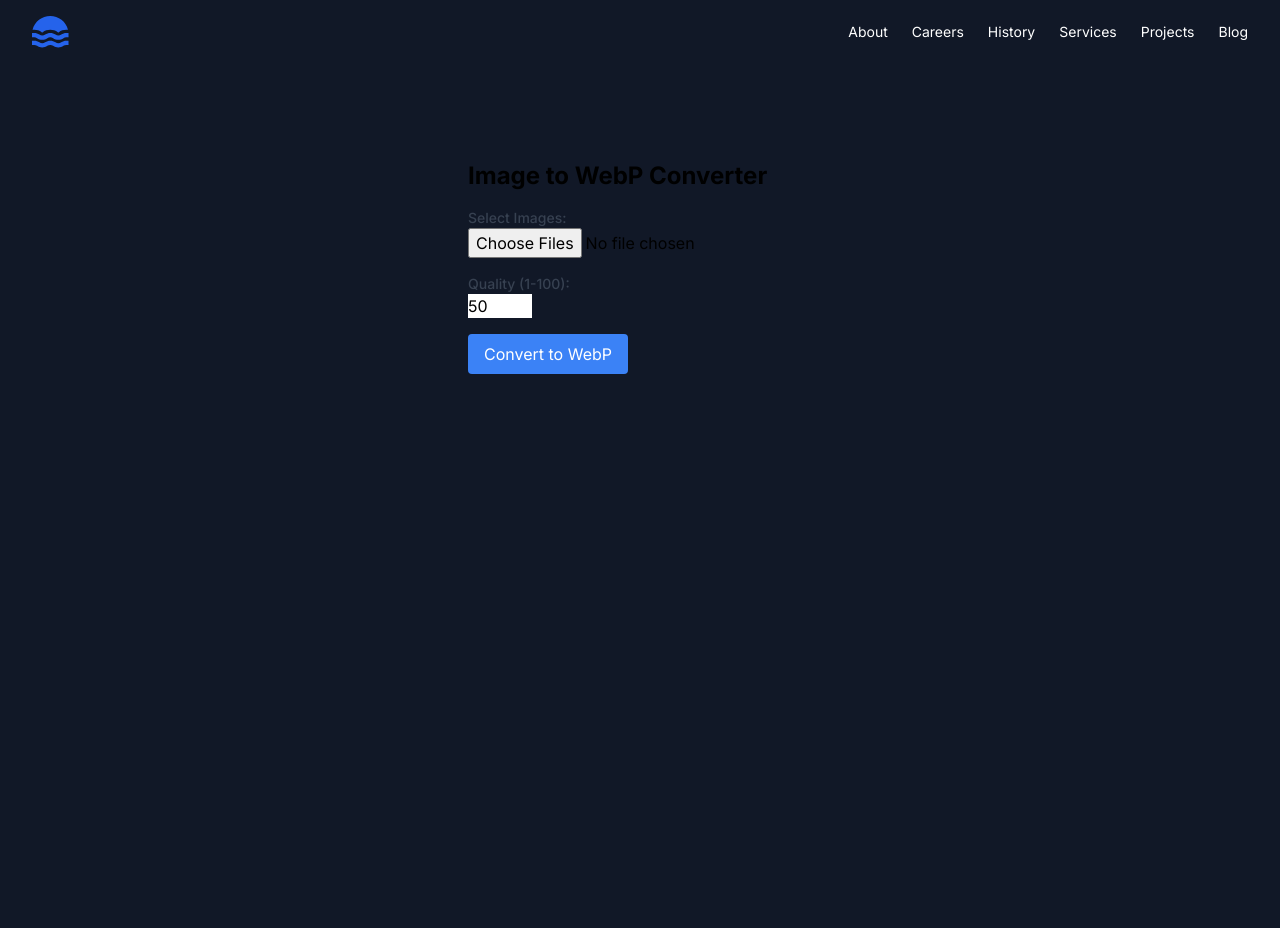
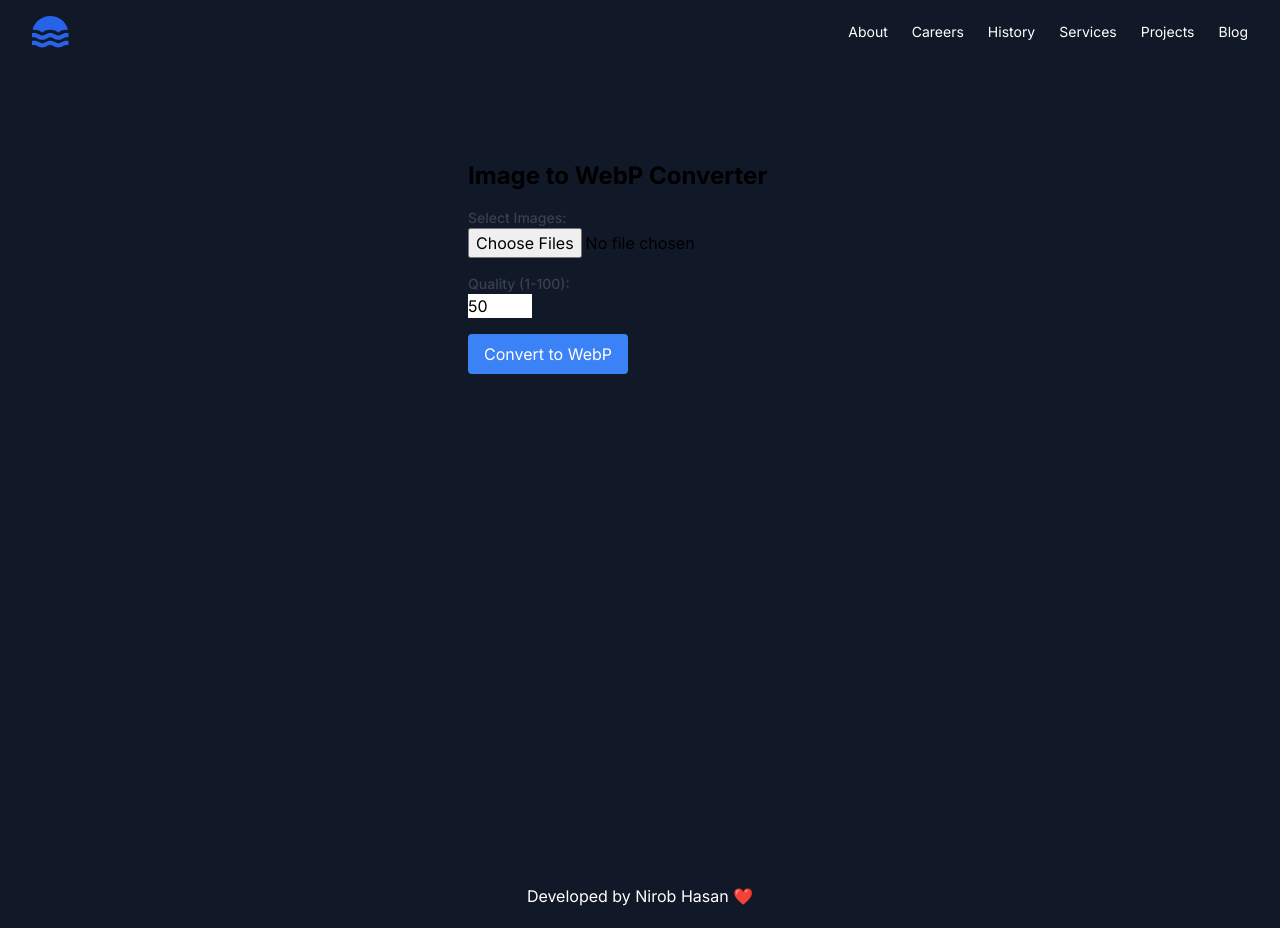
Before and after one commit to NirobxHasan/image-converter-client, a Next.js app: page / in a window 1280 px wide. Before the commit the page ends 864 px from the top, so only its background shows below. Built offline with nearby package versions, Linux system fonts and the light colour scheme.

Commit message:
All added

```diff
--- /dev/null
+++ b/src/app/_components/footer/Footer.tsx
@@ -0,0 +1,14 @@
+function Footer() {
+    return (
+        <div>
+            {/* <hr className=" border-gray-500 mx-20" /> */}
+            <div className="text-center text-white py-5">
+                <h1>
+                    Developed by <span>Nirob Hasan</span> ❤️
+                </h1>
+            </div>
+        </div>
+    );
+}
+
+export default Footer;
--- a/src/app/layout.tsx
+++ b/src/app/layout.tsx
@@ -1,26 +1,28 @@
-import type { Metadata } from "next";
-import { Inter } from "next/font/google";
-import "./globals.css";
-import Navbar from "./_components/header/Navbar";
+import type { Metadata } from 'next';
+import { Inter } from 'next/font/google';
+import Footer from './_components/footer/Footer';
+import Navbar from './_components/header/Navbar';
+import './globals.css';
 
-const inter = Inter({ subsets: ["latin"] });
+const inter = Inter({ subsets: ['latin'] });
 
 export const metadata: Metadata = {
-  title: "Create Next App",
-  description: "Generated by create next app",
+    title: 'Create Next App',
+    description: 'Generated by create next app'
 };
 
 export default function RootLayout({
-  children,
+    children
 }: Readonly<{
     children: React.ReactNode;
 }>) {
     return (
         <html lang="en">
             <body className={inter.className}>
-        <Navbar/>
-        {children}</body>
-
+                <Navbar />
+                {children}
+            </body>
+            <Footer />
         </html>
     );
 }
```
Lines whose indentation alone changed are shown as unchanged.
